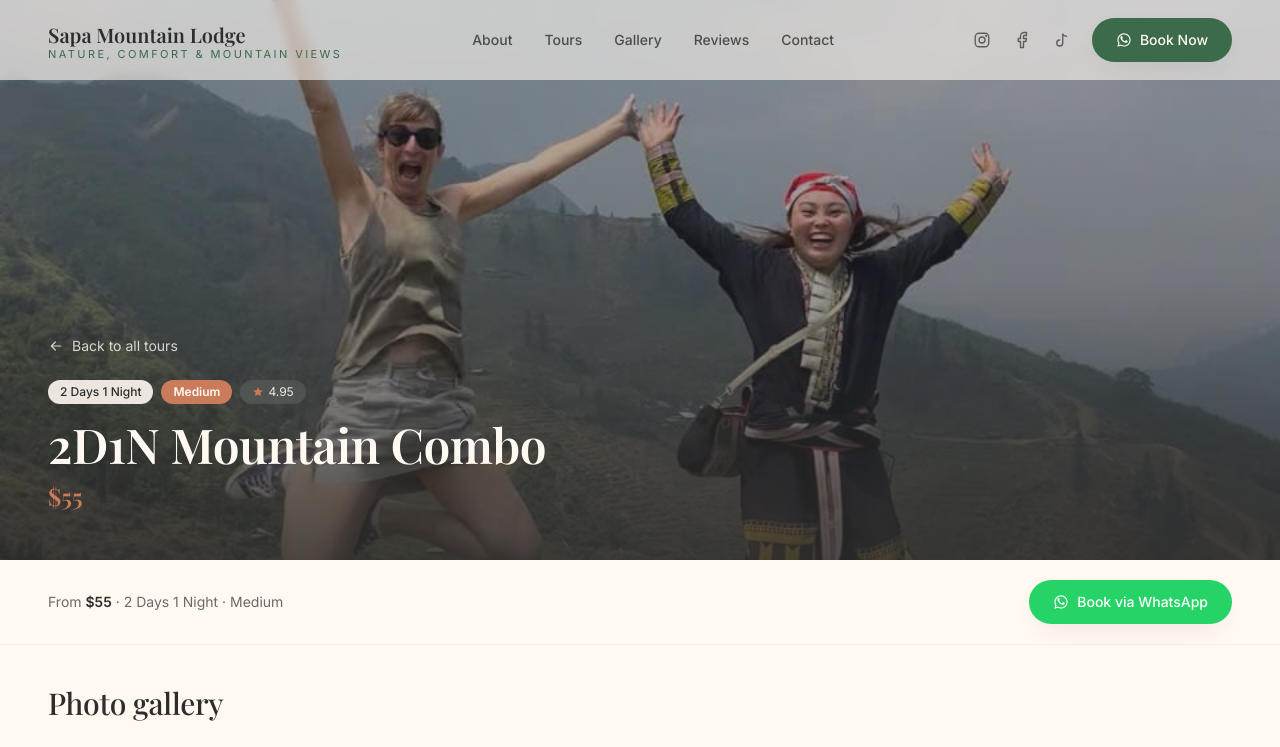
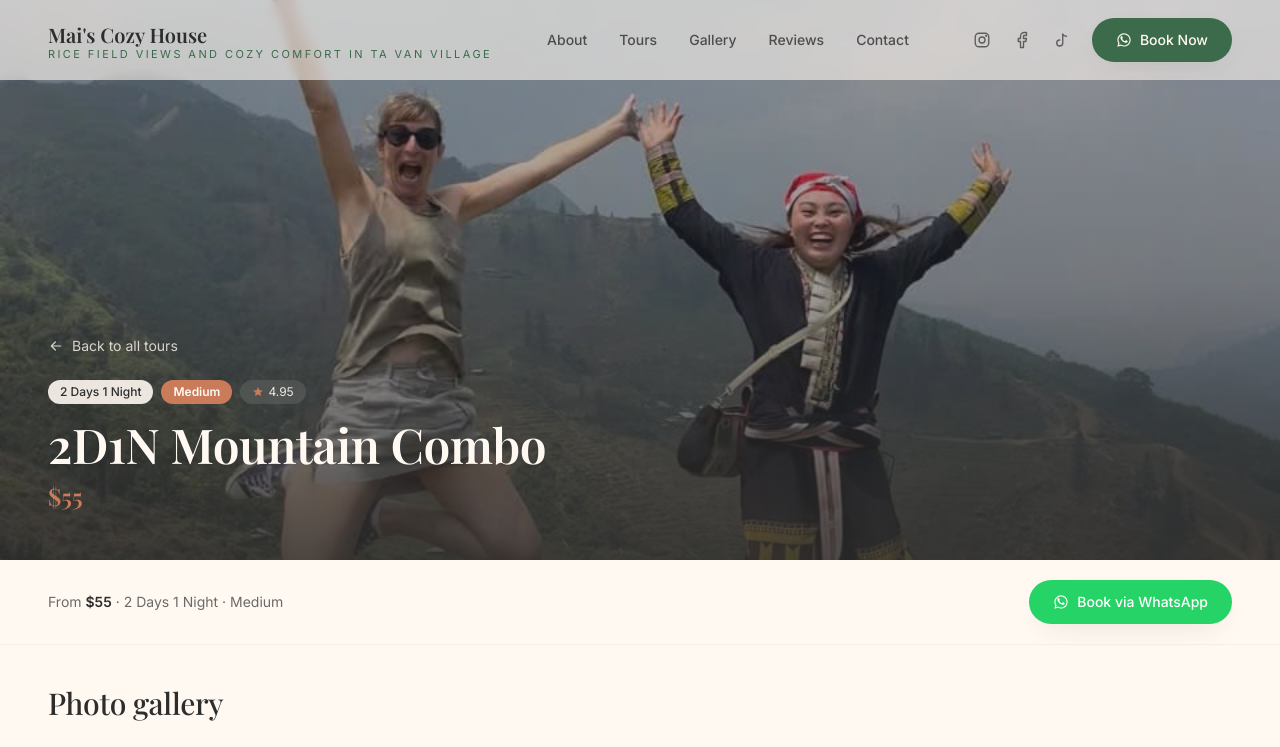
Before and after one commit to lerx11/mai-cozy-home, a Next.js app: page /tours/2d1n-hmong-red-dao-combo in a window 1280 px wide. Shown: the top 747 px of the page. Built offline with nearby package versions, Linux system fonts and the light colour scheme.

Commit message:
Personalize site for Mai's Cozy House

```diff
--- a/data/siteConfig.js
+++ b/data/siteConfig.js
@@ -19,8 +19,8 @@ const ph = (w, h, label) =>
 
 export const siteConfig = {
   // -------- Business identity --------
-  businessName: "Sapa Mountain Lodge",
-  tagline: "Nature, Comfort & Mountain Views",
+  businessName: "Mai's Cozy House",
+  tagline: "Rice field views and cozy comfort in Ta Van village",
   // Short blurb used in headers / SEO / footers
   shortIntro:
     "A family-run mountain lodge in the Sapa highlands offering comfortable stays, guided treks, and authentic cultural experiences.",
@@ -28,15 +28,15 @@ export const siteConfig = {
   // -------- Contact channels --------
   // TODO: confirm the correct WhatsApp display format (international, no "+").
   // WhatsApp is the primary contact method (email removed in favour of chat).
-  whatsappNumber: "+84358888888",
-  whatsappLink: "https://wa.me/84358888888",
-  address: "Sapa, Vietnam",
+  whatsappNumber: "+84989091761",
+  whatsappLink: "https://wa.me/84989091761",
+  address: "Ta Van Village, Sapa, Vietnam",
 
   // -------- Google Maps --------
   maps: {
-    link: "https://maps.google.com/?q=Sapa,+Vietnam",
+    link: "https://maps.app.goo.gl/...",
     displayText: "Get Directions",
-    embedUrl: "https://www.google.com/maps/embed?pb=!1m14!1m12!1m3!1d25701.601003321026!2d103.84873989966243!3d22.337642308709597!2m3!1f0!2f0!3f0!3m2!1i1024!2i768!4f13.1!5e0!3m2!1sru!2s!4v1791372263256!5m2!1sru!2s",
+    embedUrl: "https://www.google.com/maps/embed?pb=!1m14!1m12!1m3!1d1128.320321470335!2d103.89479719334132!3d22.299834137639845!2m3!1f0!2f0!3f0!3m2!1i1024!2i768!4f13.1!5e0!3m2!1sru!2s!4v1791374130033!5m2!1sru!2s",
   },
 
   // -------- Social profiles --------
@@ -54,9 +54,9 @@ export const siteConfig = {
   // -------- Booking.com rating badge --------
   // Visible text is just "Booking.com"; the href opens the full hotel page.
   booking: {
-    rating: "4.8",
-    reviewCount: "250",
-    link: "https://www.booking.com",
+    rating: "4.9",
+    reviewCount: "36",
+    link: "https://www.booking.com/hotel/vn/mais-cozy-house-ta-van-ricefield-view.en-gb.html",
     displayText: "Booking.com",
   },
 
@@ -81,7 +81,7 @@ export const siteConfig = {
     title: "Stay With Us",
     subtitle: "Experience warm highland hospitality",
     description:
-      "Our lodge features comfortable rooms with stunning mountain views. Wake up to sweeping vistas of misty peaks and rice terraces, and enjoy hearty home-cooked meals prepared by our family.",
+      "Our traditional Giay house is nestled in the heart of Ta Van village, surrounded by breathtaking rice terraces. Each room is thoughtfully designed with high-quality mattresses, soft linens, and a heating system for your comfort. Wake up to stunning rice field views, enjoy breakfast on the terrace, and gather by the fireplace in the evening. With 20 years of hospitality experience, your host U Mai will make you feel at home.",
     priceRange: "$16 - $55 per night",
     amenities: [
       { icon: "mountain", label: "Mountain view" },
@@ -118,10 +118,10 @@ export const siteConfig = {
   about: {
     eyebrow: "Our Story",
     title: "A family home above the valley",
-    subtitle:
-      "We are a local family sharing our mountain, our trails, and our traditions with travellers who want more than a postcard.",
+    subtitle: "A warm welcome from U Mai",
     story: [
-      "Nestled in the mountains of northern Vietnam, our family-run lodge has welcomed travelers from around the world for over a decade. We offer comfortable rooms with breathtaking views, authentic local cuisine, and guided treks through the most beautiful landscapes of Sapa. Whether you're seeking adventure or relaxation, our team is here to make your stay unforgettable.",
+      "Hello, my name is U Mai, and I am 61 years old. I built this home with the desire to welcome guests to Ta Van, where they can experience the beauty and tranquility of the village. With 20 years of experience in the hospitality industry, this is my first time establishing my own accommodation. Currently, I work as a chef at a resort in Sapa in the mornings, and in the afternoons, I can prepare delicious meals for you to enjoy. I look forward to welcoming you to our beautiful home.",
+      "Our home is nestled deep in Ta Van village, surrounded by breathtaking terraced rice fields. It is truly a retreat from the outside world, offering one of the most stunning rice field views in Ta Van. This traditional Giay house has been thoughtfully redesigned to be both elegant and comfortable. At its heart is a fireplace, creating a warm gathering space where guests can connect. Though the rooms are small, I have paid great attention to the details — high-quality mattresses, soft blankets, premium linens, plush pillows, and a heating system — to ensure you have the most restful sleep after a long journey. One of our guests once said: 'They came here for an authentic local experience but received both five-star hospitality and meals prepared by a five-star chef.' I believe you will have an unforgettable experience here!",
     ],
     mission:
       "To share the beauty of Sapa with travelers while supporting our local community.",
@@ -427,32 +427,28 @@ export const siteConfig = {
   // TODO: replace with verified reviews (e.g. Google, TripAdvisor).
   reviews: [
     {
-      name: "Sarah",
-      country: "UK",
+      name: "Alex",
+      country: "United Kingdom",
       rating: 5,
-      date: "March 2026",
-      text: "A wonderful stay with incredible mountain views. The food was delicious and the trekking was well organised. Highly recommended!",
+      text: "Everything about our stay was amazing. Mai is such a warm and generous host, her food was some of the best we ate on our whole trip, and her house is indeed cozy and in such a beautiful setting!",
     },
     {
-      name: "Michael",
-      country: "Australia",
+      name: "Jule",
+      country: "Germany",
       rating: 5,
-      date: "February 2026",
-      text: "The perfect base for exploring Sapa. Comfortable rooms, friendly staff, and the guided treks were the highlight of our trip.",
+      text: "Absolute recommendation. It is the last house in the whole village so it is really the best view you can get. If you want a nature, rice field experience, go there.",
     },
     {
-      name: "Anna",
-      country: "Germany",
+      name: "Damien",
+      country: "France",
       rating: 5,
-      date: "January 2026",
-      text: "Lovely family-run lodge. We felt at home from the moment we arrived and the views from our room were breathtaking.",
+      text: "Mai is so nice, you feel at home at the first second, in the middle of rice fields. Her garden is full of flowers and different colors. And the delicious dinner — wow!",
     },
     {
-      name: "Tom",
-      country: "USA",
+      name: "Natalia",
+      country: "Poland",
       rating: 5,
-      date: "December 2025",
-      text: "Great value and a truly relaxing stay. The team went above and beyond to make our visit special.",
+      text: "Beautiful location and house, very kind host, comfortable bed, clean room, great breakfast, and a lovely cat that stole our hearts.",
     },
   ],
 
```
